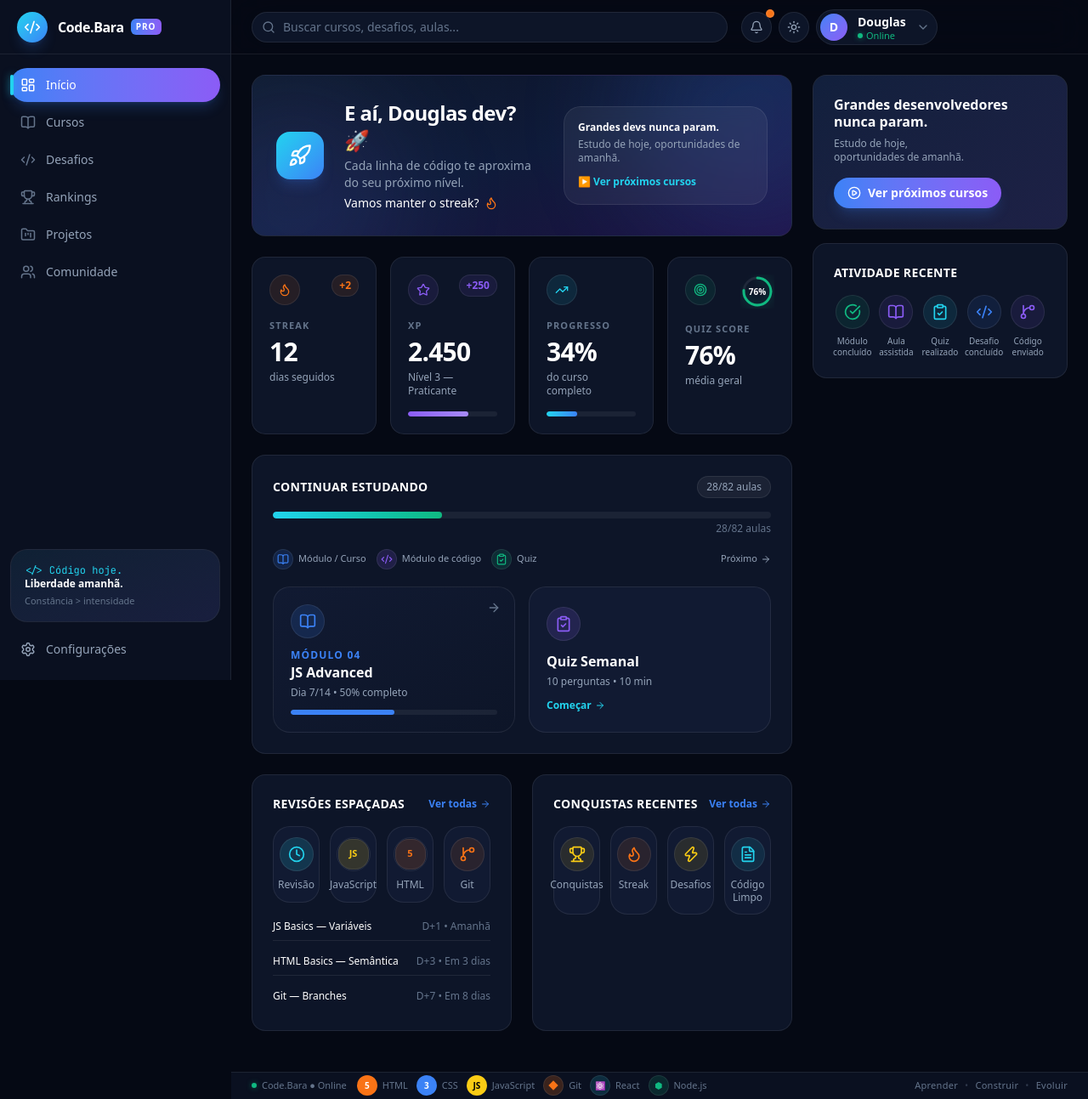
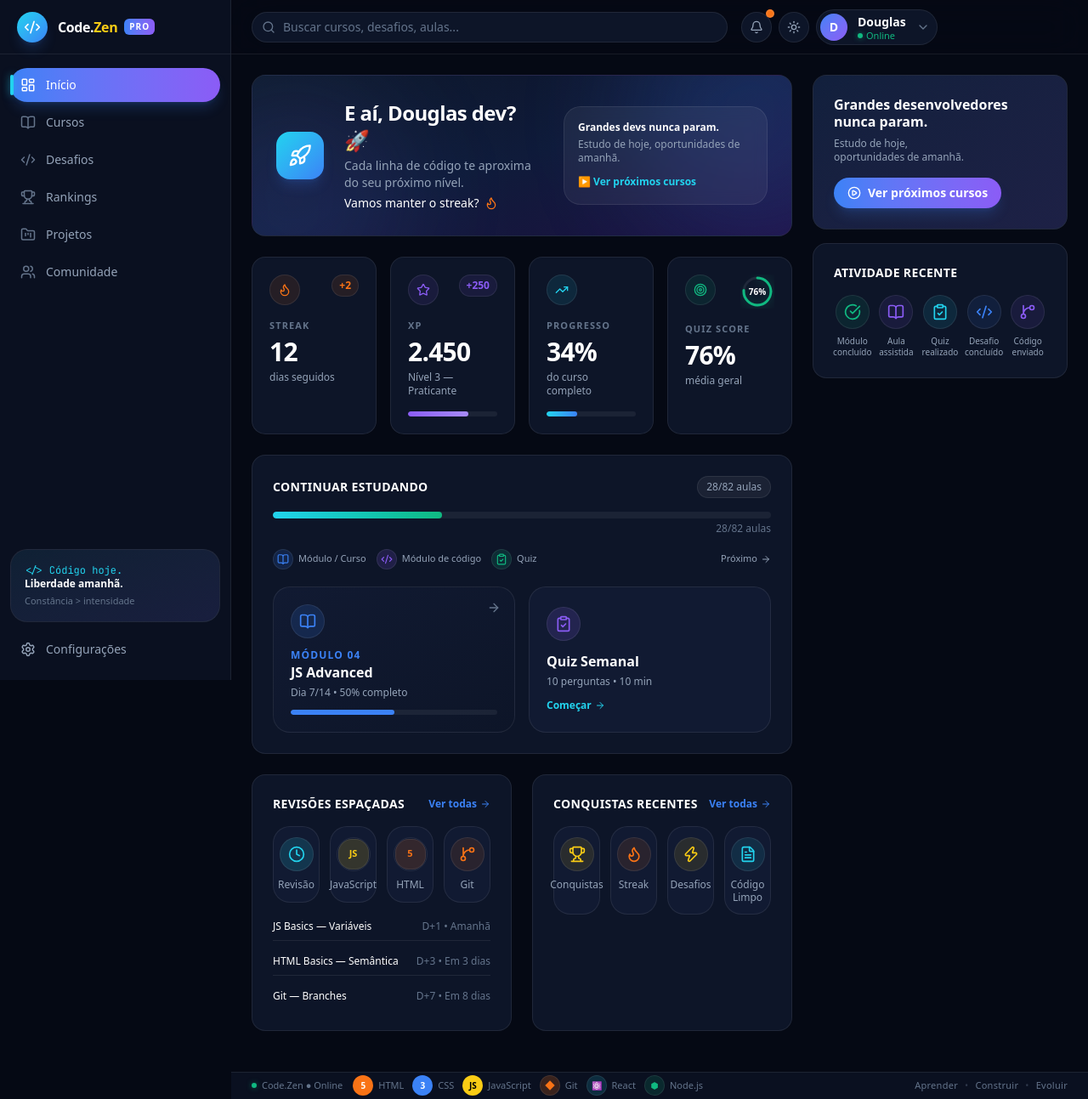
Before and after one commit to douglaspereswork1-stack/code-bara, a Next.js app: page /dashboard in a window 1280 px wide. Shown: the whole page at 85% size. Built offline with nearby package versions, Linux system fonts and the light colour scheme; no server answers.

Commit message:
feat: renomeia Code.Bara para Code.Zen, Zen em amarelo #FACC15

```diff
--- a/src/app/(dashboard)/layout.tsx
+++ b/src/app/(dashboard)/layout.tsx
@@ -15,7 +15,7 @@ export default function DashboardLayout({ children }: { children: React.ReactNod
         {/* status bar */}
         <footer className="h-8 border-t border-white/[0.06] bg-[#0A1020] flex items-center justify-between px-4 lg:px-6 text-[11px] text-[#64748B]">
           <div className="flex items-center gap-3">
-            <span className="flex items-center gap-1.5"><span className="w-1.5 h-1.5 rounded-full bg-[#10B981] shadow-[0_0_6px_rgba(16,185,129,0.5)]" /> Code.Bara ● Online</span>
+            <span className="flex items-center gap-1.5"><span className="w-1.5 h-1.5 rounded-full bg-[#10B981] shadow-[0_0_6px_rgba(16,185,129,0.5)]" /> Code.Zen ● Online</span>
             <span className="hidden md:flex items-center gap-1.5">
               <span className="w-6 h-6 rounded bg-[#F97316] flex items-center justify-center text-[10px] font-black text-white">5</span> <span className="mr-1">HTML</span>
               <span className="w-6 h-6 rounded bg-[#3B82F6] flex items-center justify-center text-[10px] font-black text-white">3</span> <span className="mr-1">CSS</span>
--- a/src/app/layout.tsx
+++ b/src/app/layout.tsx
@@ -16,8 +16,8 @@ const mono = JetBrains_Mono({
 });
 
 export const metadata: Metadata = {
-  title: "Code.Bara — codebara.dev",
-  description: "Code.Bara — Aprenda desenvolvimento FullStack do zero ao emprego com projetos práticos, debugging, testes e gamificação.",
+  title: "Code.Zen — codezen.dev",
+  description: "Code.Zen — Aprenda desenvolvimento FullStack do zero ao emprego com projetos práticos, debugging, testes e gamificação.",
 };
 
 export default function RootLayout({ children }: LayoutProps<"/">) {
--- a/src/app/page.tsx
+++ b/src/app/page.tsx
@@ -18,7 +18,7 @@ function Header() {
       <div className="max-w-7xl mx-auto px-4 lg:px-6 h-[64px] flex items-center justify-between gap-4">
         <Link href="/" className="flex items-center gap-2.5 shrink-0">
           <span className="w-9 h-9 rounded-xl bg-[#F5C6A0] flex items-center justify-center text-lg overflow-hidden">🐻</span>
-          <span className="font-black tracking-tight text-white text-lg">Code.Bara</span>
+          <span className="font-black tracking-tight text-white text-lg">Code.<span className="text-[#FACC15]">Zen</span></span>
           <span className="text-[10px] font-black tracking-widest px-1.5 py-0.5 rounded-md bg-gradient-to-r from-[#3B82F6] to-[#8B5CF6] text-white">PRO</span>
         </Link>
         <nav className="hidden lg:flex items-center gap-6 text-sm font-medium">
--- a/src/components/layout/Sidebar.tsx
+++ b/src/components/layout/Sidebar.tsx
@@ -83,7 +83,7 @@ export function Sidebar() {
             <Code2 className="w-5 h-5 text-white" />
           </div>
           <div className="flex items-center gap-2">
-            <span className="font-bold tracking-tight text-white">Code.Bara</span>
+            <span className="font-bold tracking-tight text-white">Code.<span className="text-[#FACC15]">Zen</span></span>
             <span className="text-[10px] font-bold tracking-widest px-1.5 py-0.5 rounded-md bg-gradient-to-r from-[#3B82F6] to-[#8B5CF6] text-white">PRO</span>
           </div>
         </div>
```
